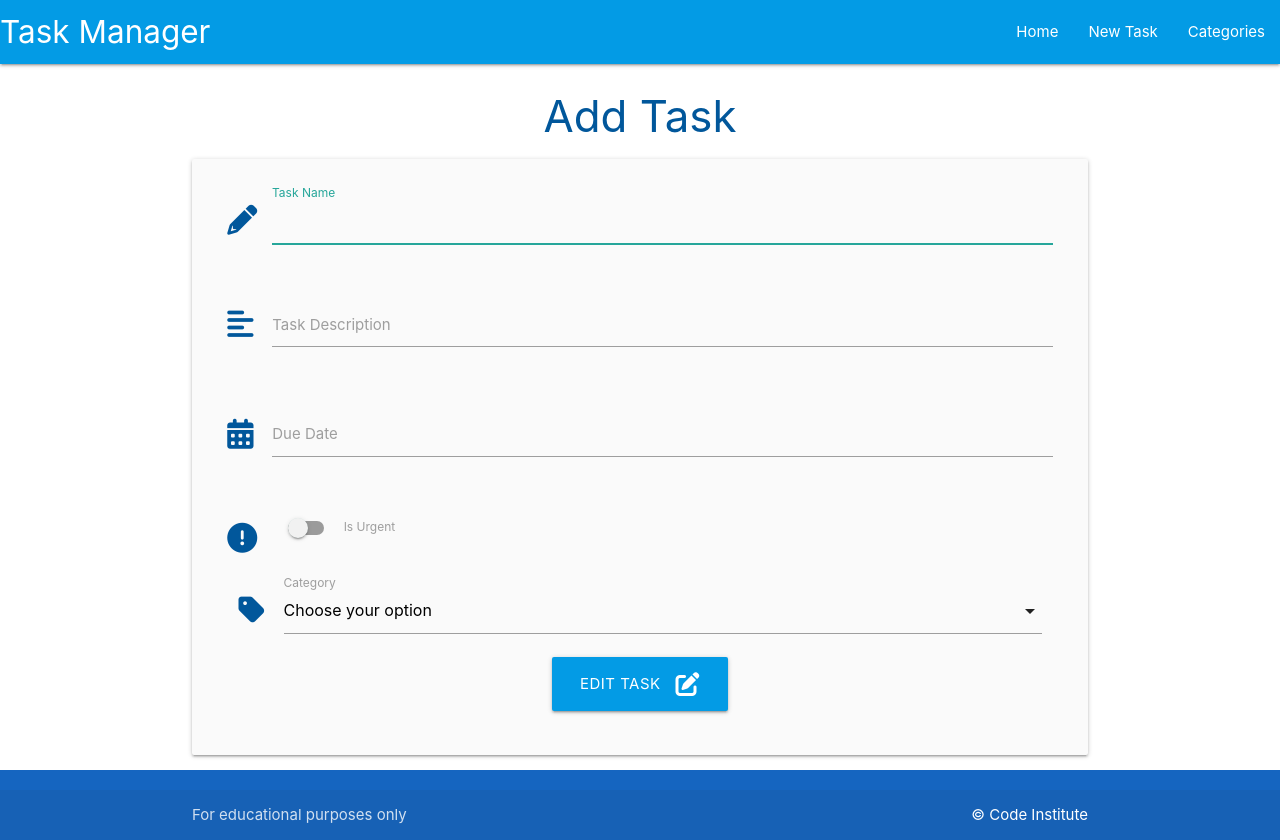
After one commit to ianmeigh/flask-sqlalchemy-task-manager, a Flask app: template taskmanager/templates/edit_task.html in a window 1280 px wide. The commit adds this page. Run offline with Flask 2, Linux system fonts and the light colour scheme; the template is opened without the code that fills it, so the values that code supplies are empty; some libraries are stand-ins or nearby versions.

Commit message:
feat: update tasks in the database

```diff
--- a/taskmanager/routes.py
+++ b/taskmanager/routes.py
@@ -79,3 +79,22 @@ def add_task():
             db.session.rollback()
             return error
     return render_template("add_task.html", categories=categories)
+
+
+@app.route("/edit_task/<int:task_id>", methods=["GET", "POST"])
+def edit_task(task_id):
+    task = Task.query.get_or_404(task_id)
+    categories = list(Category.query.order_by(Category.category_name).all())
+    if request.method == "POST":
+        task.task_name = request.form.get("task_name")
+        task.task_description = request.form.get("task_description")
+        task.is_urgent = bool(True if request.form.get("is_urgent") else False)
+        task.due_date = request.form.get("due_date")
+        task.category_id = request.form.get("category_id")
+        try:
+            db.session.commit()
+            return redirect(url_for("home"))
+        except Exception as error:
+            db.session.rollback()
+            return error
+    return render_template("edit_task.html", task=task, categories=categories)
--- /dev/null
+++ b/taskmanager/templates/edit_task.html
@@ -0,0 +1,77 @@
+{% extends "base.html" %}
+{% block content %}
+<h3 class="light-blue-text text-darken-4 center-align">Add Task</h3>
+<div class="row card-panel grey lighten-5">
+  <form class="col s12" method="POST" action="{{  url_for('edit_task', task_id=task.id)  }}">
+
+    <!-- task_name -->
+    <div class="row">
+      <div class="input-field col s12">
+        <i class="fa-solid fa-pencil prefix light-blue-text text-darken-4"></i>
+        <input id="task_name" name="task_name" value="{{ task.task_name }}" minlength="5" maxlength="50" type="text"
+          class="validate" autofocus required>
+        <label for="task_name">Task Name</label>
+      </div>
+    </div>
+
+    <!-- task_description -->
+    <div class="row">
+      <div class="input-field col s12">
+        <i class="fa-solid fa-align-left prefix light-blue-text text-darken-4"></i>
+        <textarea id="task_description" name="task_description" minlength="5" maxlength="200" type="text"
+          class="materialize-textarea validate" required>
+          {{- task.task_description -}}
+        </textarea>
+        <label for="task_description">Task Description</label>
+      </div>
+    </div>
+
+    <!-- due_date -->
+    <div class="row">
+      <div class="input-field col s12">
+        <i class="fa-solid fa-calendar-alt prefix light-blue-text text-darken-4"></i>
+        <input id="due_date" name="due_date" value="{{ task.due_date.strftime("%d %B, %Y") }}" type="text"
+          class="datepicker validate" required>
+        <label for="due_date">Due Date</label>
+      </div>
+    </div>
+
+    <!-- is_urgent -->
+    <div class="row">
+      <div class="input-field col s12">
+        <div class="switch">
+          <i class="fa-solid fa-exclamation-circle prefix light-blue-text text-darken-4"></i>
+          <label>
+            <input id="is_urgent" name="is_urgent" type="checkbox" {% if task.is_urgent %}checked{% endif %}>
+            <span class="lever"></span>
+            Is Urgent
+          </label>
+        </div>
+      </div>
+    </div>
+
+    <!-- category_id -->
+    <div class="input-field col s12">
+      <i class="fa-solid fa-tag prefix light-blue-text text-darken-4"></i>
+      <select id="category_id" name="category_id" class="validate" required>
+        <option value="" disabled>Choose your option</option>
+        {% for category in categories %}
+        <option value="{{ category.id }}" {% if task.category_id == category.id %} selected {% endif %}>
+          {{ category.category_name }}
+        </option>
+        {% endfor %}
+      </select>
+      <label for="category_id">Category</label>
+    </div>
+
+    <!-- submit button -->
+    <div class="row">
+      <div class="col s12 center-align">
+        <button type="submit" class="waves-effect waves-light btn-large light-blue darken-1">
+          Edit Task <i class="fa-solid fa-pen-to-square right"></i>
+        </button>
+      </div>
+    </div>
+  </form>
+</div>
+{% endblock %}
--- a/taskmanager/templates/tasks.html
+++ b/taskmanager/templates/tasks.html
@@ -27,7 +27,7 @@
         <div class="collapsible-body">
           <strong>{{ task.category.category_name }}</strong>
           <p>{{ task.task_description }}</p>
-          <a href="" class="btn green accent-4 m-2">Edit</a>
+          <a href="{{ url_for('edit_task', task_id=task.id, ) }}" class="btn green accent-4 m-2">Edit</a>
           <a href="#modal-{{ task.id }}" class="btn red m-2 modal-trigger">Delete</a>
 
           <!-- Modal -->
```
